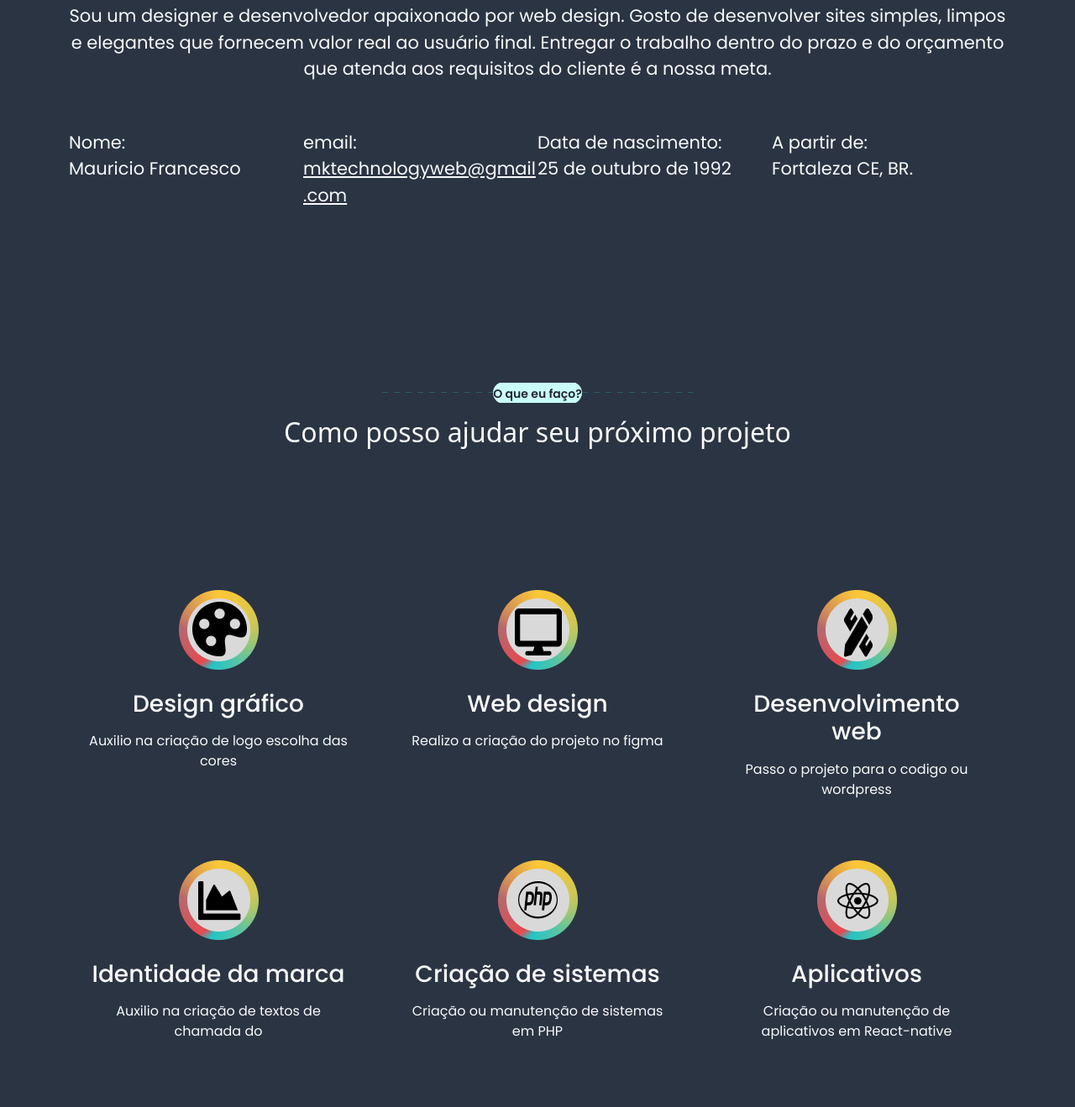
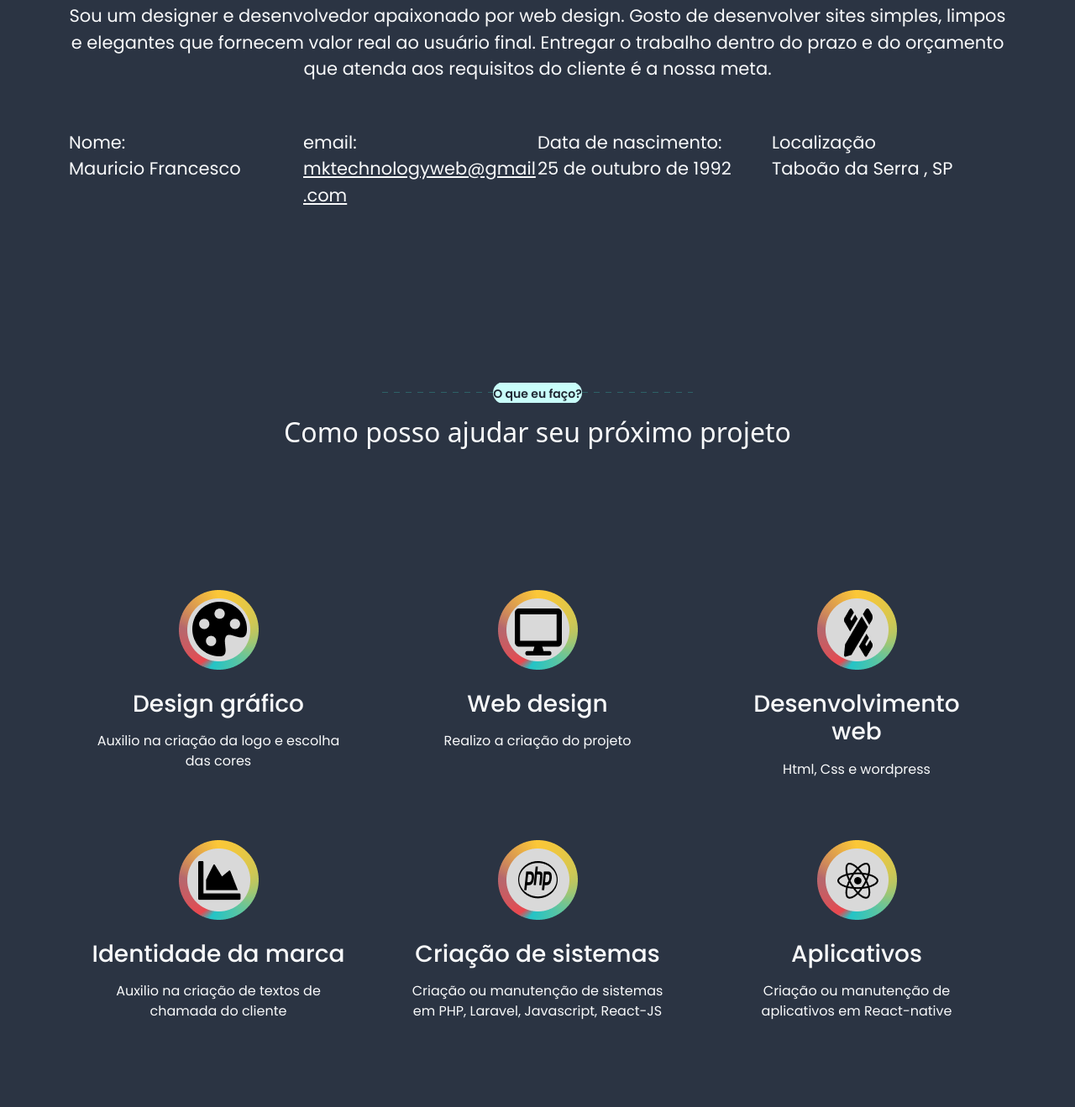
Before and after one commit to mktechnologyweb/meuportifolio, a plain HTML site: page index.html in a window 1280 px wide. Shown: the part 1081-2400 px from the top of the page at 84% size. Drawn offline with nearby package versions, Linux system fonts and the light colour scheme.

Commit message:
Update index.html

```diff
--- a/index.html
+++ b/index.html
@@ -167,11 +167,11 @@
                     <div class="col-6 col-lg-3 ">
                         <p class="text-light  fw-500 mb-0">
 
-                            A partir de:
+                            Localização
 
                         </p>
-                        <p class="text-4 text-light  fw-600 mb-0"> Fortaleza CE, BR.
-
+                        <p class="text-4 text-light  fw-600 mb-0">
+Taboão da Serra , SP
                         </p>
                     </div>
                 </div>
@@ -205,7 +205,7 @@
 
                         </h3>
                         <p class=" mb-0 text-light texte2">
-                          Auxilio na criação de logo escolha das cores
+                          Auxilio na criação da logo e escolha das cores
 
                         </p>
                     </div>
@@ -219,7 +219,7 @@
 
                         </h3>
                         <p class=" mb-0 text-light texte2 ">
-                          Realizo a criação do projeto no figma
+                          Realizo a criação do projeto
                         </p>
                     </div>
                 </div>
@@ -231,7 +231,7 @@
                             Desenvolvimento web
                         </h3>
                         <p class=" mb-0 text-light texte2">
-                           Passo o projeto para o codigo ou wordpress
+                           Html, Css e wordpress
                         </p>
                     </div>
                 </div>
@@ -245,7 +245,7 @@
                         </h3>
                         <p class=" mb-0 texte2">
 
-                           Auxilio na criação de textos de chamada do
+                           Auxilio na criação de textos de chamada do cliente
                         </p>
                     </div>
                 </div>
@@ -259,7 +259,7 @@
 
                         </h3>
                         <p class=" mb-0 text-light texte2">
-                           Criação ou manutenção de sistemas em PHP
+                           Criação ou manutenção de sistemas em PHP, Laravel, Javascript, React-JS
                         </p>
                     </div>
                 </div>
```
